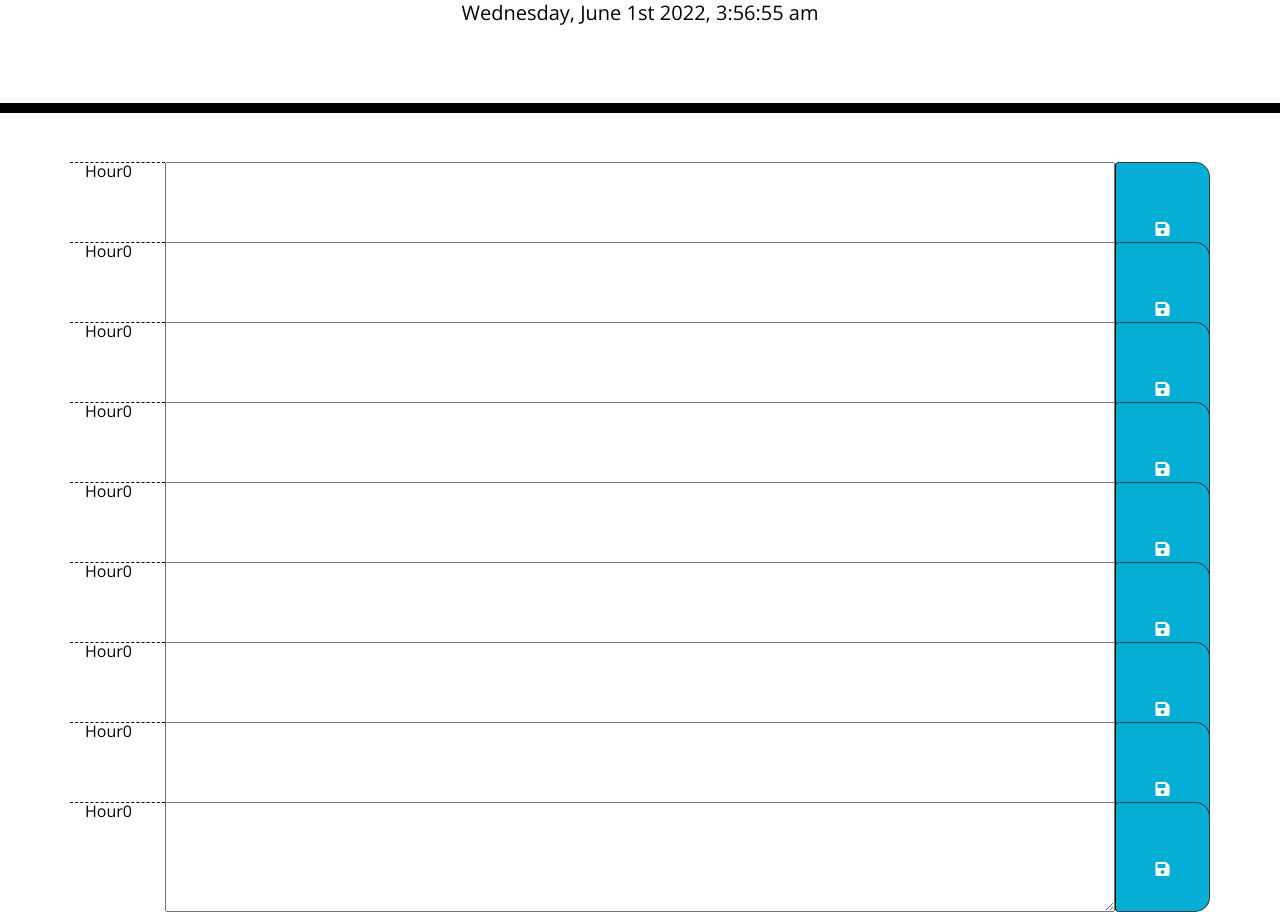
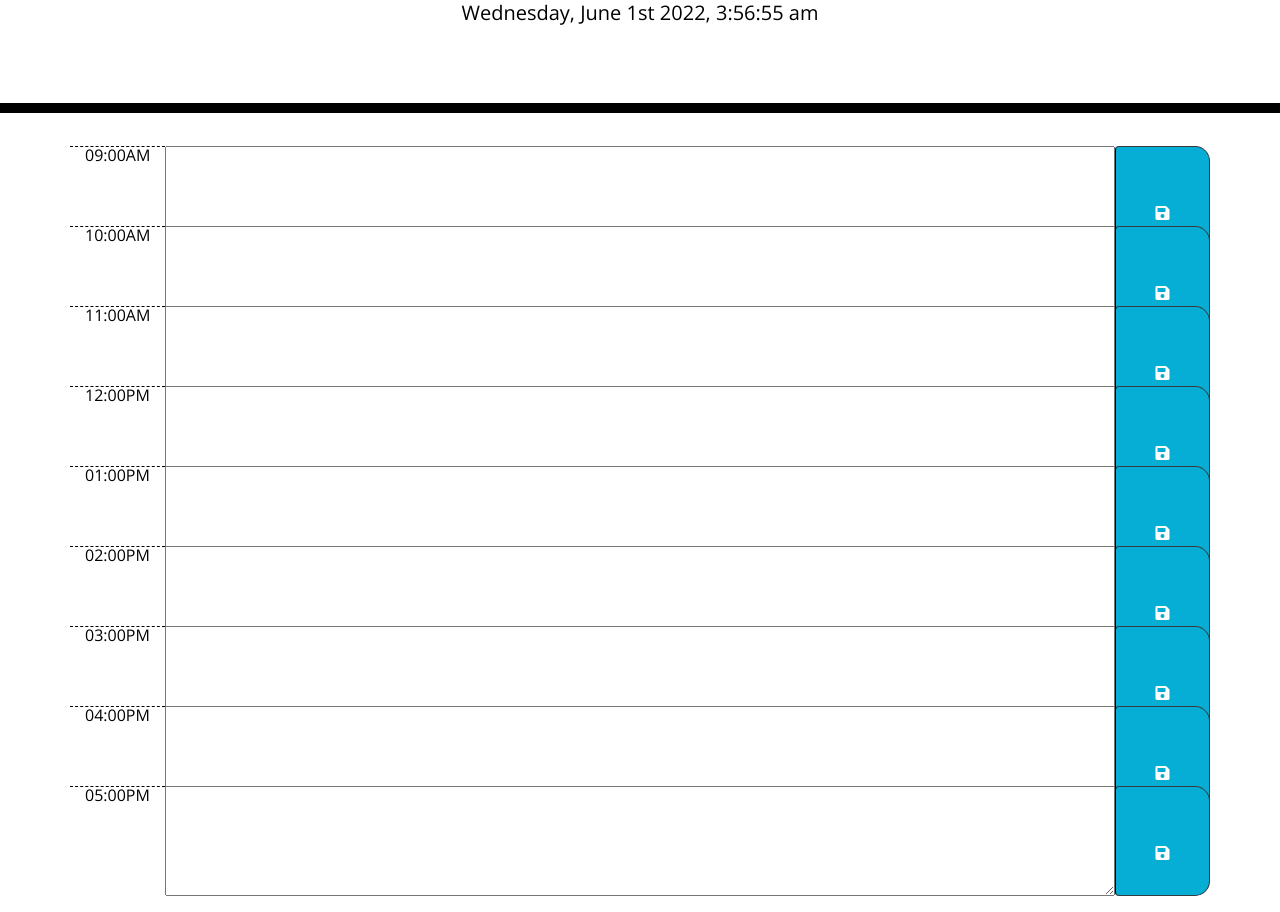
Before and after one commit to Hreichgelt/Scheduling-Assistant, a plain HTML site: page Index.html in a window 1280 px wide. Shown: the part 191-1103 px from the top of the page. Drawn offline with nearby package versions, Linux system fonts and the light colour scheme.

Commit message:
refactoring html, creating readme, and creating colorcoding in js

```diff
--- a/Assets/script.js
+++ b/Assets/script.js
@@ -15,12 +15,24 @@ $("#currentDay").text(today);
 
 // create functions
 function PastPresentFutureColorCoding() {
-    today = moment().hours();
+   var presentTime = moment().hours();
+   console.log("Present Time" + presentTime);
 
-    $(".businesshours").each(function () {
+    $("textarea").each(function () {
+        var time = parseInt($(this.parent().attr("id").substring(4)));
+        console.log(currentTime, time);
 
-    })
-};
+        if (currentTime > time) {
+            $(this).addClass("past")
+        } else if (currentTime < time) {
+            $(this).addClass("future");
+        } else {
+            $(this).addClass("present")
+        }
+    });
+    }
+
+ PastPresentFutureColorCoding();
 
 // ------------------------------------
 
@@ -30,8 +42,10 @@ saveBtn.click(function(event) {
 var clickedBtn = $(event.target);
 var textarea = clickedBtn.siblings('.textarea');
 console.log(textarea.val());
-localStorage.setItem("value", textarea.val());
-  })
+localStorage.setItem(".hours", textarea.val());
+  });
+
+
 
 
 
--- a/Index.html
+++ b/Index.html
@@ -24,64 +24,64 @@
 
 
       <div class="container">
-        <div class="row businesshours pt-3" id="hour-9">
-          <div class="col-1 hours">Hour0</div>
+        <div class="row" id="hour-9">
+          <div class="col-1 hours">09:00AM</div>
             <textarea class="col-10 p-0 textarea"></textarea>
             <button type="button" class="saveBtn btn btn-dark col-1">
               <i class="fa fa-save "></i>
             </button>
         </div>
-        <div class="row businesshours pt-3" id="hour-10">
-          <div class="col-1 hours">Hour0</div>
+        <div class="row" id="hour-10">
+          <div class="col-1 hours">10:00AM</div>
             <textarea class="col-10 p-0 textarea"></textarea>
             <button type="button" class="saveBtn btn btn-dark col-1">
               <i class="fa fa-save "></i>
             </button>
         </div>
-        <div class="row businesshours pt-3" id="hour-11">
-          <div class="col-1 hours">Hour0</div>
+        <div class="row" id="hour-11">
+          <div class="col-1 hours">11:00AM</div>
             <textarea class="col-10 p-0 textarea"></textarea>
             <button type="button" class="saveBtn btn btn-dark col-1">
               <i class="fa fa-save "></i>
             </button>
         </div>
-        <div class="row businesshours pt-3" id="hour-12">
-          <div class="col-1 hours">Hour0</div>
+        <div class="row" id="hour-12">
+          <div class="col-1 hours">12:00PM</div>
             <textarea class="col-10 p-0 textarea"></textarea>
             <button type="button" class="saveBtn btn btn-dark col-1">
               <i class="fa fa-save "></i>
             </button>
         </div>
-        <div class="row businesshours pt-3" id="hour-13">
-          <div class="col-1 hours">Hour0</div>
+        <div class="row" id="hour-13">
+          <div class="col-1 hours">01:00PM</div>
             <textarea class="col-10 p-0 textarea"></textarea>
             <button type="button" class="saveBtn btn btn-dark col-1">
               <i class="fa fa-save "></i>
             </button>
         </div>
-        <div class="row businesshours pt-3" id="hour-14">
-          <div class="col-1 hours">Hour0</div>
+        <div class="row" id="hour-14">
+          <div class="col-1 hours">02:00PM</div>
             <textarea class="col-10 p-0 textarea"></textarea>
             <button type="button" class="saveBtn btn btn-dark col-1">
               <i class="fa fa-save "></i>
             </button>
         </div>
-        <div class="row businesshours pt-3" id="hour-15">
-          <div class="col-1 hours">Hour0</div>
+        <div class="row" id="hour-15">
+          <div class="col-1 hours">03:00PM</div>
             <textarea class="col-10 p-0 textarea"></textarea>
             <button type="button" class="saveBtn btn btn-dark col-1">
               <i class="fa fa-save "></i>
             </button>
         </div>
-        <div class="row businesshours pt-3" id="hour-16">
-          <div class="col-1 hours">Hour0</div>
+        <div class="row" id="hour-16">
+          <div class="col-1 hours">04:00PM</div>
             <textarea class="col-10 p-0 textarea"></textarea>
             <button type="button" class="saveBtn btn btn-dark col-1">
               <i class="fa fa-save "></i>
             </button>
         </div>
-        <div class="row businesshours pt-3" id="hour-17">
-          <div class="col-1 hours">Hour0</div>
+        <div class="row" id="hour-17">
+          <div class="col-1 hours">05:00PM</div>
             <textarea class="col-10 p-0 textarea"></textarea>
             <button type="button" class="saveBtn btn btn-dark col-1">
               <i class="fa fa-save "></i>
```
Also changed, not shown: 1 other file.
